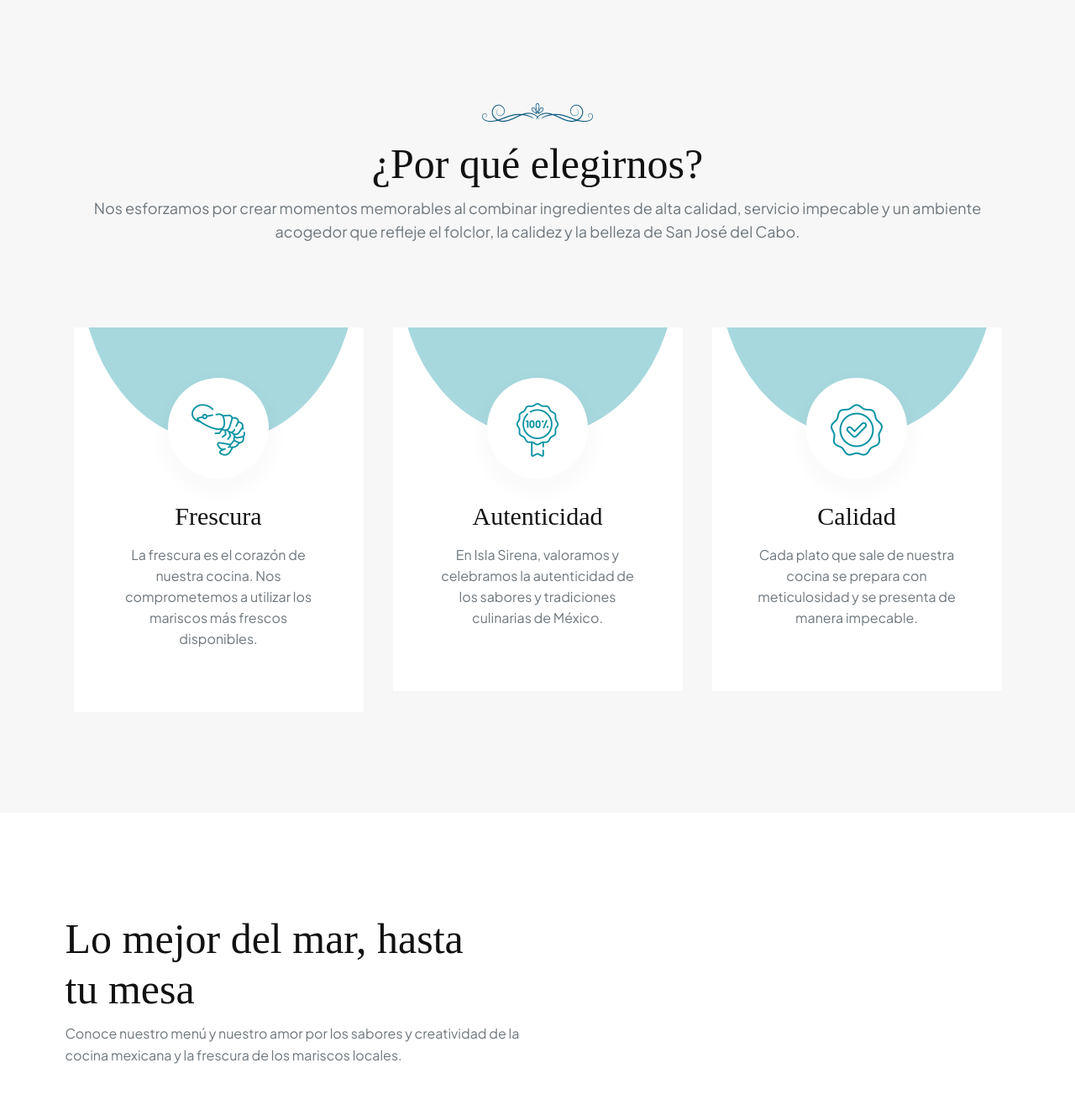
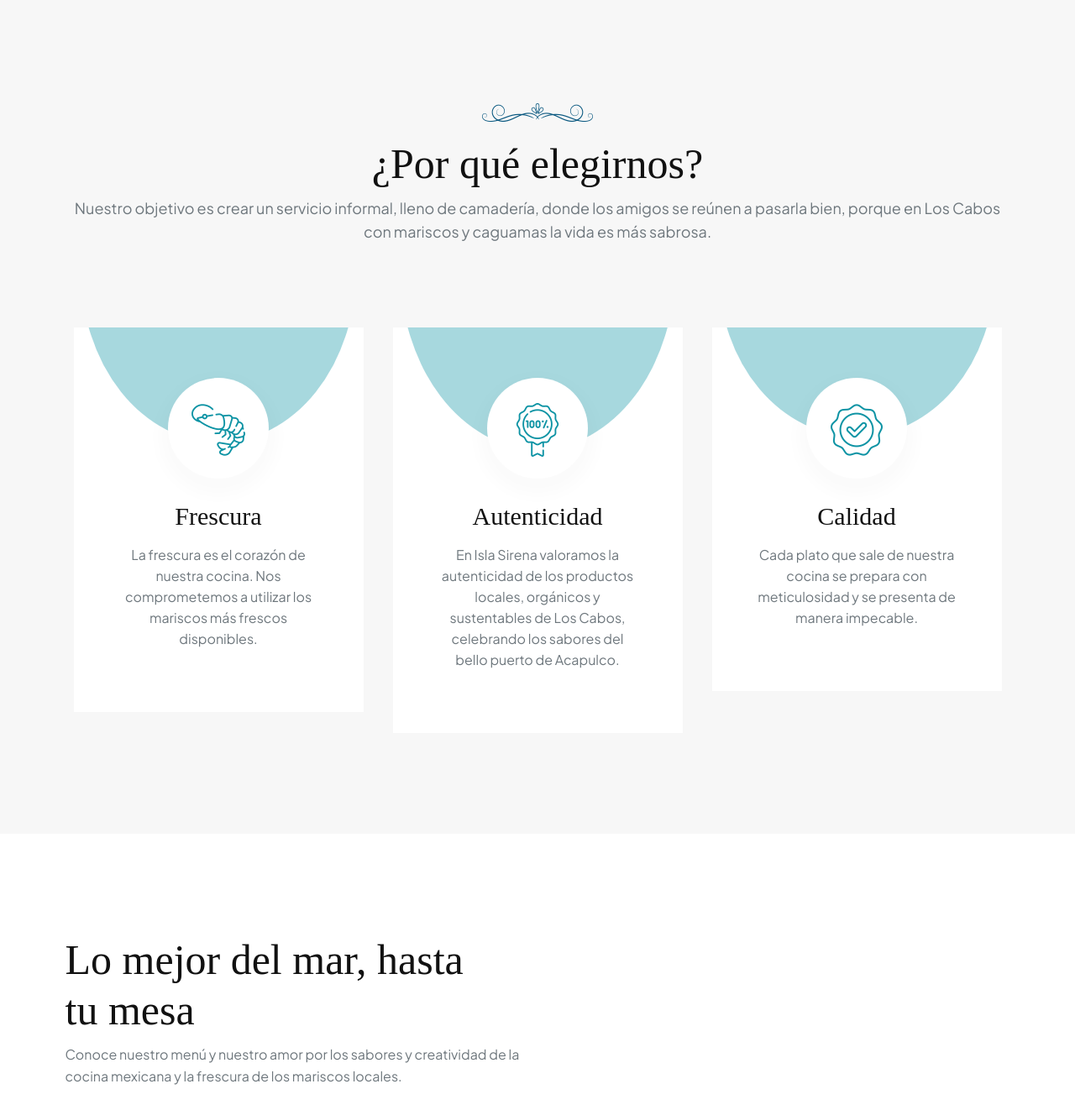
Before and after one commit to Ivonnemtz96/islaSirena, a PHP site: page / in a window 1280 px wide. Shown: the part 1601-2923 px from the top of the page at 84% size. Run offline with PHP 8.4, Linux system fonts and the light colour scheme; some libraries are stand-ins or nearby versions; some web fonts are replaced.

Commit message:
cambio index

```diff
--- a/modules/index.php
+++ b/modules/index.php
@@ -89,8 +89,7 @@
                                 <h2 class="heading-title"><img src="assets/images/about/time.png"
                                         alt="about-image">Horarios</h2>
                                 <ul class="bottom-content">
-                                    <li>Lun - vie 13:00 - 22:00</li>
-                                    <li>Sab - Dom 11:00 - 00:00</li>
+                                    <li>Lun - Dom 01:00pm - 09:00pm</li>
                                 </ul>
                             </div>
                             <div class="image"><img src="assets/images/about/01.jpg?=1" alt="about-image"></div>
@@ -129,9 +128,9 @@
                             <span class="shape"></span>
                         </div>
                         <p class="desc" data-sal="slide-up" data-sal-duration="800">
-                            Marisquería con espacio creativo, experiencias únicas y envolvedoras. Excelente comida de
-                            mar, fresca y llena de sabor. Ambiente de fiesta, música y diversión a lado de bellas
-                            sirenas y sirenitos.
+                            Marisquería estilo “Acapulco”, disfruta de un espacio auténtico, real e irreverente. Se
+                            parte de este concepto que combina, frescura, calidad y mucha sazón. Ambiente de fiesta,
+                            música y diversión, acompañado de bellas sirenas…. Y sirenitos!
                         </p>
                         <div class="button-area-banner" data-sal="slide-up" data-sal-delay="350"
                             data-sal-duration="800">
@@ -156,8 +155,8 @@
                 ¿Por qué elegirnos?
             </h2>
             <p class="desc" data-sal="slide-up" data-sal-duration="800">
-                Nos esforzamos por crear momentos memorables al combinar ingredientes de alta calidad, servicio
-                impecable y un ambiente acogedor que refleje el folclor, la calidez y la belleza de San José del Cabo.
+                Nuestro objetivo es crear un servicio informal, lleno de camadería, donde los amigos se reúnen a pasarla
+                bien, porque en Los Cabos con mariscos y caguamas la vida es más sabrosa.
             </p>
         </div>
         <div class="service-area-inner pt--100" data-sal="slide-up" data-sal-delay="1200" data-sal-duration="800">
@@ -185,8 +184,10 @@
                             <h2 class="title">
                                 <a href="#book">Autenticidad</a>
                             </h2>
-                            <p class="service-txt"> En Isla Sirena, valoramos y celebramos la autenticidad de los
-                                sabores y tradiciones culinarias de México. </p>
+                            <p class="service-txt">
+                                En Isla Sirena valoramos la autenticidad de los productos locales, orgánicos y
+                                sustentables de Los Cabos, celebrando los sabores del bello puerto de Acapulco.
+                            </p>
                         </div>
                     </div>
                 </div>
@@ -220,7 +221,8 @@
                         Lo mejor del mar, hasta tu mesa
                     </h2>
                     <p class="desc" data-sal="slide-up" data-sal-duration="800">
-                        Conoce nuestro menú y nuestro amor por los sabores y creatividad de la cocina mexicana y la frescura de los
+                        Conoce nuestro menú y nuestro amor por los sabores y creatividad de la cocina mexicana y la
+                        frescura de los
                         mariscos locales.
                     </p>
                 </div>
@@ -292,26 +294,22 @@
         <div class="row">
             <div class="col-lg-3 col-md-3 col-sm-6">
                 <div class="gallery-image" data-sal="slide-up" data-sal-delay="50" data-sal-duration="800">
-                    <a id="open-popup" href="#"><img src="assets/images/gallery/01.jpg?=1"
-                            alt="gallery"></a>
+                    <a id="open-popup" href="#"><img src="assets/images/gallery/01.jpg?=1" alt="gallery"></a>
                 </div>
             </div>
             <div class="col-lg-3 col-md-3 col-sm-6">
                 <div class="gallery-image" data-sal="slide-up" data-sal-delay="100" data-sal-duration="800">
-                    <a id="open-popupa" href="#"><img src="assets/images/gallery/02.jpg?=1"
-                            alt="gallery"></a>
+                    <a id="open-popupa" href="#"><img src="assets/images/gallery/02.jpg?=1" alt="gallery"></a>
                 </div>
             </div>
             <div class="col-lg-3 col-md-3 col-sm-6">
                 <div class="gallery-image" data-sal="slide-up" data-sal-delay="150" data-sal-duration="800">
-                    <a id="open-popupb" href="#"><img src="assets/images/gallery/03.jpg?=1"
-                            alt="gallery"></a>
+                    <a id="open-popupb" href="#"><img src="assets/images/gallery/03.jpg?=1" alt="gallery"></a>
                 </div>
             </div>
             <div class="col-lg-3 col-md-3 col-sm-6">
                 <div class="gallery-image" data-sal="slide-up" data-sal-delay="200" data-sal-duration="800">
-                    <a id="open-popupc" href="#"><img src="assets/images/gallery/04.jpg?=1"
-                            alt="gallery"></a>
+                    <a id="open-popupc" href="#"><img src="assets/images/gallery/04.jpg?=1" alt="gallery"></a>
                 </div>
             </div>
         </div>
```
